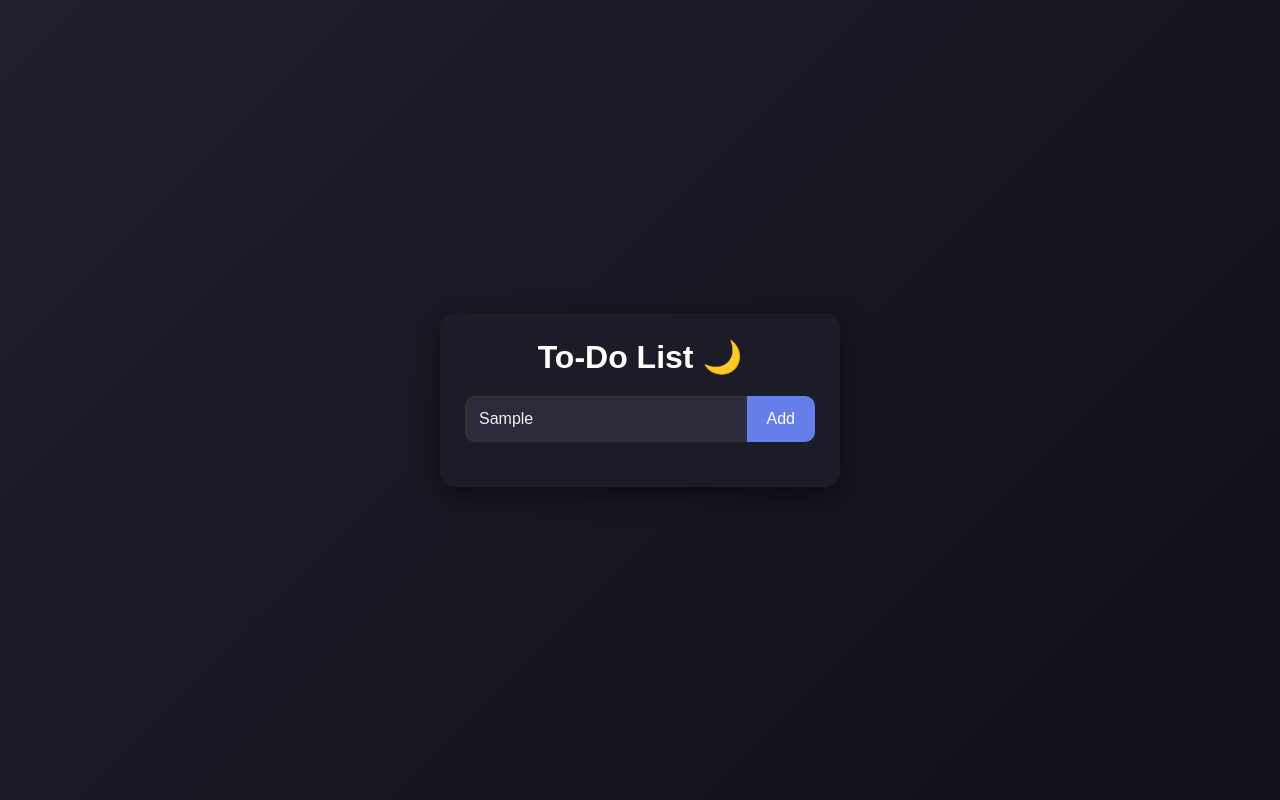
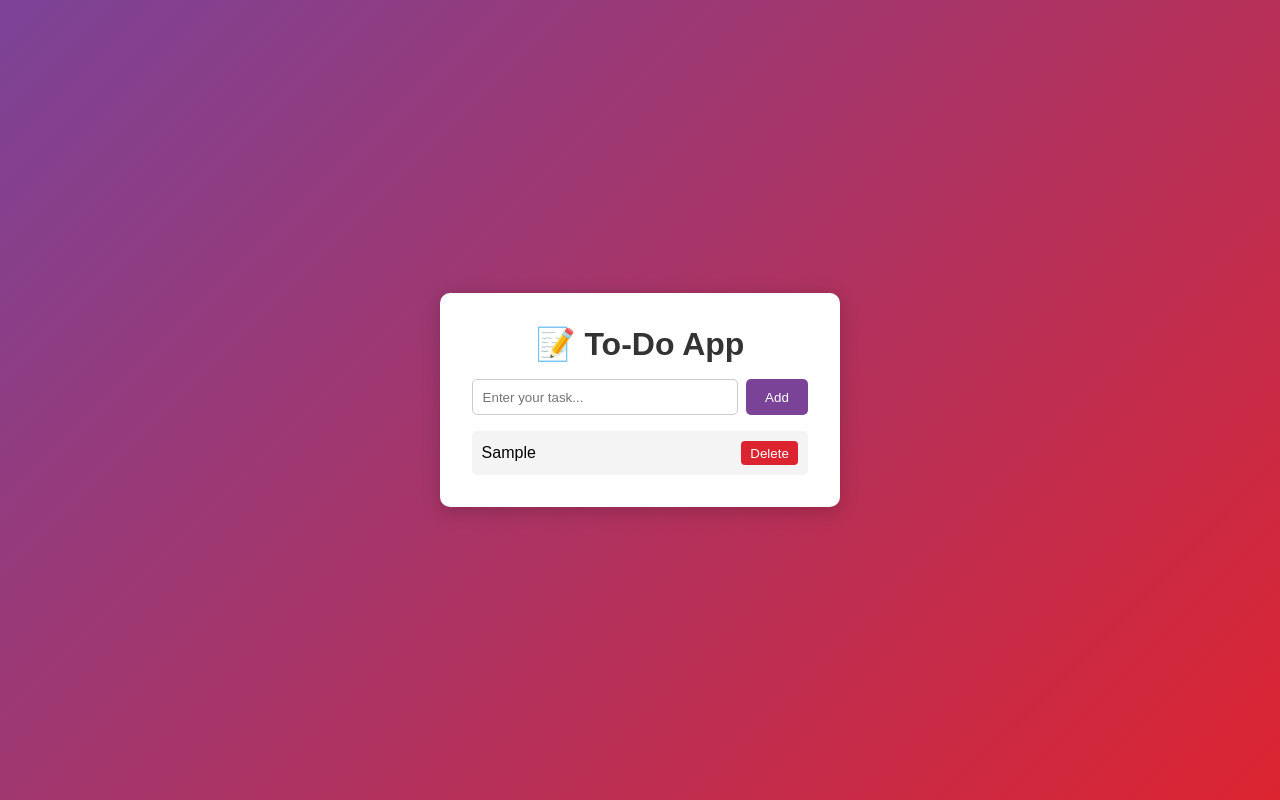
Before and after one commit to prachiweb19/To-Do-App, a plain HTML site: page index.html in a window 1280 px wide. Both pictures are taken after typing "Sample" into the empty fields and a click on the button "Add". Drawn offline with Linux system fonts and the light colour scheme.

Commit message:
Update index.html

```diff
--- a/index.html
+++ b/index.html
@@ -3,75 +3,66 @@
 <head>
   <meta charset="UTF-8">
   <meta name="viewport" content="width=device-width, initial-scale=1.0">
-    <title> TO DO APP </title>
-</head>
-<body>
-  <!DOCTYPE html>
-  <html lang="en">
-  <head>
-    <meta charset="UTF-8">
-    <meta name="viewport" content="width=device-width, initial-scale=1.0">
-    <title>To-Do App (Dark Theme)</title>
+  <title>To-Do App</title>
+
   <style>
-      /* Reset */
     * {
       margin: 0;
       padding: 0;
       box-sizing: border-box;
-        font-family: "Poppins", sans-serif;
+      font-family: 'Poppins', sans-serif;
     }
 
     body {
+      background: linear-gradient(135deg, #7b4397, #dc2430);
+      min-height: 100vh;
       display: flex;
       justify-content: center;
       align-items: center;
-        min-height: 100vh;
-        background: linear-gradient(135deg, #1f1f2e, #101018);
     }
 
     .container {
-        background: #1c1c28;
-        width: 400px;
-        border-radius: 15px;
-        padding: 25px;
-        box-shadow: 0 8px 25px rgba(0, 0, 0, 0.5);
+      background: #fff;
+      padding: 2rem;
+      border-radius: 10px;
+      width: 90%;
+      max-width: 400px;
+      box-shadow: 0 4px 20px rgba(0, 0, 0, 0.2);
     }
 
     h1 {
       text-align: center;
-        color: #fff;
-        margin-bottom: 20px;
+      margin-bottom: 1rem;
+      color: #333;
     }
 
-      .input-box {
+    .input-section {
       display: flex;
-        margin-bottom: 20px;
+      justify-content: space-between;
+      margin-bottom: 1rem;
     }
 
-      .input-box input {
+    #taskInput {
       flex: 1;
-        padding: 12px;
-        border: 2px solid #333;
-        border-radius: 10px 0 0 10px;
+      padding: 0.6rem;
+      border: 1px solid #ccc;
+      border-radius: 5px;
       outline: none;
-        font-size: 16px;
-        background: #2a2a3a;
-        color: #f1f1f1;
     }
 
-      .input-box button {
-        padding: 12px 20px;
+    #addBtn {
+      background: #7b4397;
+      color: #fff;
       border: none;
-        background: #667eea;
-        color: white;
-        font-size: 16px;
+      margin-left: 0.5rem;
+      padding: 0.6rem 1.2rem;
+      border-radius: 5px;
       cursor: pointer;
-        border-radius: 0 10px 10px 0;
       transition: 0.3s;
     }
 
-      .input-box button:hover {
-        background: #5a6fe0;
+    #addBtn:hover {
+      background: #dc2430;
     }
 
     ul {
@@ -79,94 +70,107 @@
     }
 
     li {
-        background: #2a2a3a;
-        margin-bottom: 12px;
-        padding: 12px 15px;
-        border-radius: 10px;
       display: flex;
       justify-content: space-between;
       align-items: center;
+      background: #f4f4f4;
+      padding: 0.6rem;
+      border-radius: 5px;
+      margin-top: 0.5rem;
       transition: 0.3s;
-        cursor: pointer;
-        color: #f1f1f1;
     }
 
     li.completed {
       text-decoration: line-through;
-        color: #888;
-        background: #22222f;
+      color: #999;
+      background: #e8e8e8;
     }
 
-      li:hover {
-        transform: scale(1.02);
-        box-shadow: 0 3px 10px rgba(0,0,0,0.6);
-      }
-
-      .delete {
-        background: #ff4d4d;
-        color: white;
+    .delete-btn {
+      background: #dc2430;
+      color: #fff;
       border: none;
-        padding: 6px 12px;
-        border-radius: 6px;
+      padding: 0.3rem 0.6rem;
+      border-radius: 4px;
       cursor: pointer;
-        font-size: 14px;
       transition: 0.3s;
     }
 
-      .delete:hover {
-        background: #e04444;
+    .delete-btn:hover {
+      background: #b71c1c;
     }
   </style>
 </head>
 <body>
   <div class="container">
-      <h1>To-Do List 🌙</h1>
-      <div class="input-box">
-        <input type="text" id="taskInput" placeholder="Enter a new task...">
-        <button onclick="addTask()">Add</button>
+    <h1>📝 To-Do App</h1>
+    <div class="input-section">
+      <input type="text" id="taskInput" placeholder="Enter your task...">
+      <button id="addBtn">Add</button>
     </div>
     <ul id="taskList"></ul>
   </div>
 
   <script>
-      const taskInput = document.getElementById("taskInput");
-      const taskList = document.getElementById("taskList");
+    const taskInput = document.getElementById('taskInput');
+    const addBtn = document.getElementById('addBtn');
+    const taskList = document.getElementById('taskList');
+
+    let tasks = JSON.parse(localStorage.getItem('tasks')) || [];
+
+    function renderTasks() {
+      taskList.innerHTML = '';
+      tasks.forEach((task, index) => {
+        const li = document.createElement('li');
+        li.textContent = task.text;
+        if (task.completed) li.classList.add('completed');
+
+        li.addEventListener('click', () => toggleTask(index));
+
+        const delBtn = document.createElement('button');
+        delBtn.textContent = 'Delete';
+        delBtn.classList.add('delete-btn');
+        delBtn.addEventListener('click', (e) => {
+          e.stopPropagation();
+          deleteTask(index);
+        });
+
+        li.appendChild(delBtn);
+        taskList.appendChild(li);
+      });
+    }
 
     function addTask() {
-        const taskText = taskInput.value.trim();
-        if (taskText === "") return;
+      const text = taskInput.value.trim();
+      if (text === '') return alert('Please enter a task!');
+      tasks.push({ text, completed: false });
+      taskInput.value = '';
+      saveTasks();
+      renderTasks();
+    }
 
-        const li = document.createElement("li");
-        li.textContent = taskText;
+    function toggleTask(index) {
+      tasks[index].completed = !tasks[index].completed;
+      saveTasks();
+      renderTasks();
+    }
 
-        // Toggle complete on click
-        li.addEventListener("click", () => {
-          li.classList.toggle("completed");
+    function deleteTask(index) {
+      tasks.splice(index, 1);
+      saveTasks();
+      renderTasks();
+    }
+
+    function saveTasks() {
+      localStorage.setItem('tasks', JSON.stringify(tasks));
+    }
+
+    addBtn.addEventListener('click', addTask);
+    taskInput.addEventListener('keypress', (e) => {
+      if (e.key === 'Enter') addTask();
     });
 
-        // Delete
-
-      button
-        const deleteBtn = document.createElement("button");
-        deleteBtn.textContent = "X";
-        deleteBtn.classList.add("delete");
-        deleteBtn.addEventListener("click", (e) => {
-          e.stopPropagation();
-          li.remove();
-        });
-
-        li.appendChild(deleteBtn);
-        taskList.appendChild(li);
-
-        taskInput.value = "";
-      }
-
-      // Add task on Enter key
-      taskInput.addEventListener("keypress", (e) => {
-        if (e.key === "Enter") {
-          addTask();
-        }
-      });
+    renderTasks();
   </script>
 </body>
 </html>
```
Lines whose indentation alone changed are shown as unchanged.
